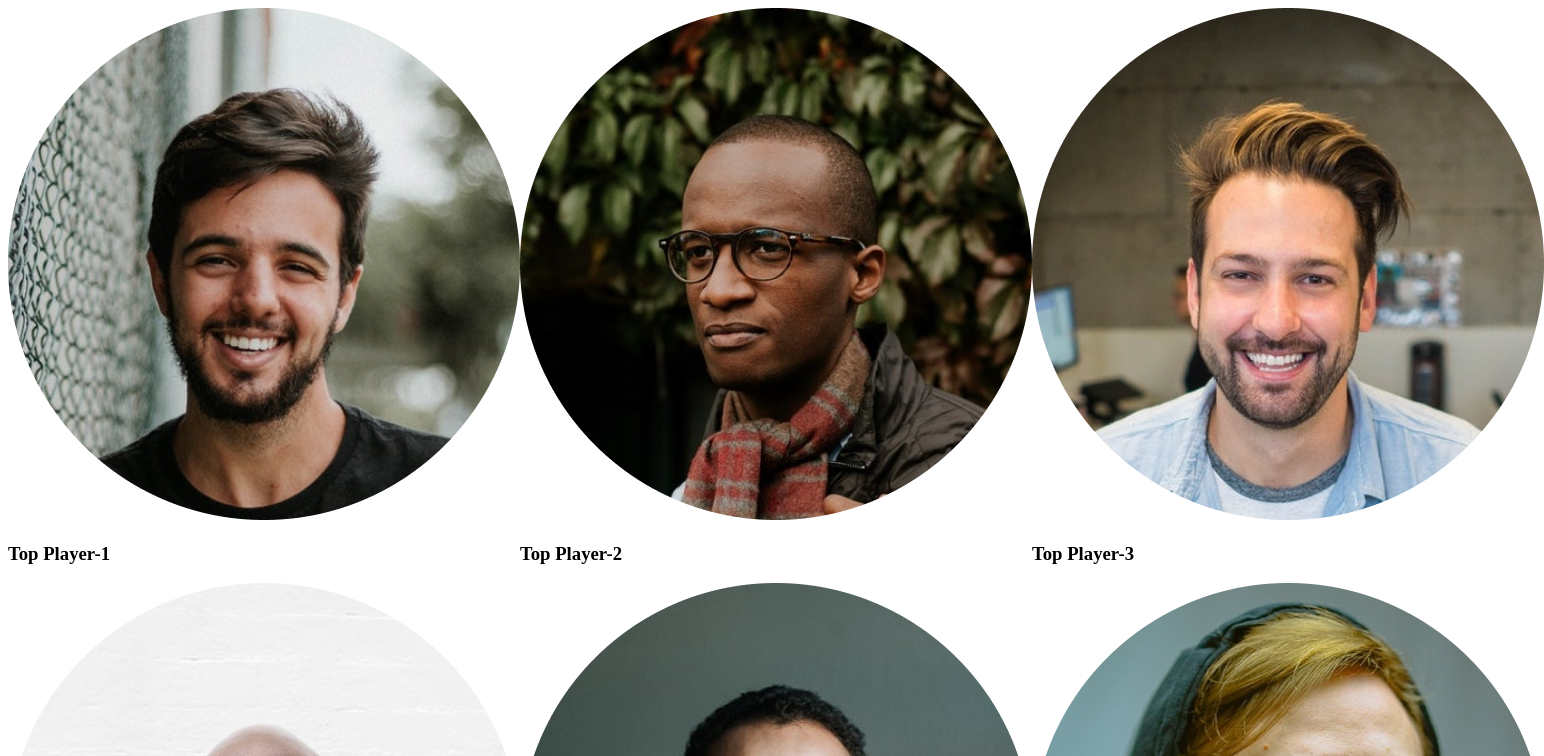
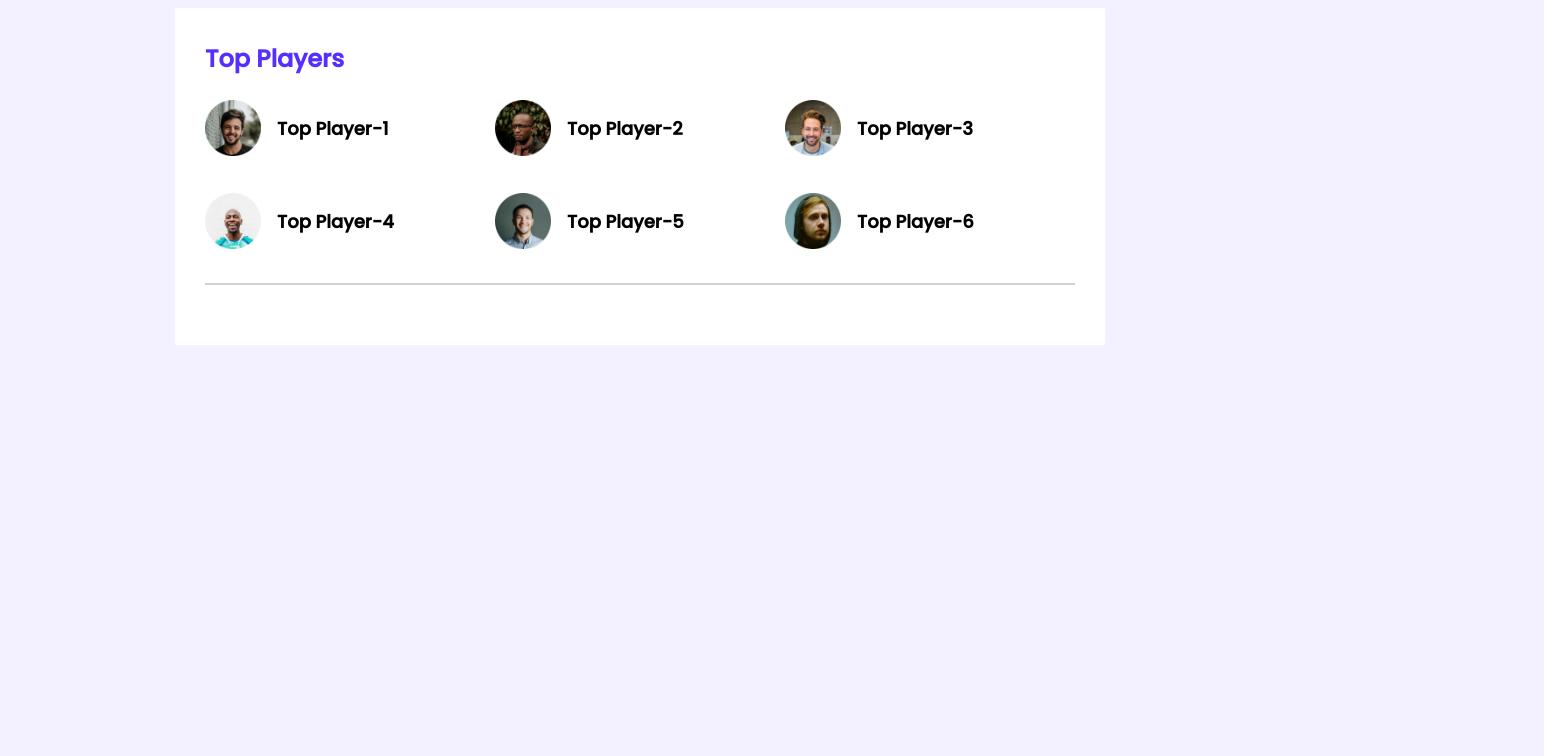
Before and after one commit to EkramH/leader-board, a plain HTML site: page index.html in a window 1280 px wide. Shown: the top 756 px of the page, 1544 px wide, since content can reach past the window. Drawn offline with Linux system fonts and the light colour scheme.

Commit message:
top-player

```diff
--- a/css/style.css
+++ b/css/style.css
@@ -1,5 +1,51 @@
+/* fonts */
+@import url("https://fonts.googleapis.com/css2?family=Poppins:wght@500&display=swap");
+
+/* common styles */
+body {
+  font-family: "Poppins", sans-serif;
+  background-color: #f3f1ff;
+}
+main {
+  display: flex;
+  justify-content: center;
+}
+
+.container {
+  background-color: #fff;
+  width: 870px;
+  padding: 30px;
+}
+
+hr {
+  border: 1px solid #d1d1d1;
+  margin: 30px 0;
+}
+
 /* Top players Style */
+.section-title {
+  color: #562eff;
+  font-size: 24px;
+  line-height: 36px;
+  margin-top: 3px;
+}
 .players {
   display: grid;
   grid-template-columns: repeat(3, 1fr);
+  grid-row-gap: 30px;
 }
+
+.player {
+  display: flex;
+  align-items: center;
+}
+
+.player img {
+  width: 56px;
+  height: 56px;
+}
+
+.player-name {
+  margin-left: 16px;
+  font-size: 18px;
+}
--- a/index.html
+++ b/index.html
@@ -11,35 +11,37 @@
 
     <main>
         <!-- top players and top blog -->
-        <section>
+        <section class="container">
             <div class="top-players">
+                <h2 class="section-title"> Top Players</h2>
                 <div class="players">
                     <div class="player">
                         <img src="img/players/player-1.png" alt="">
-                        <h3>Top Player-1</h3>
+                        <h3 class="player-name">Top Player-1</h3>
                     </div>
                     <div class="player">
                         <img src="img/players/player-2.png" alt="">
-                        <h3>Top Player-2</h3>
+                        <h3 class="player-name">Top Player-2</h3>
                     </div>
                     <div class="player">
                         <img src="img/players/player-3.png" alt="">
-                        <h3>Top Player-3</h3>
+                        <h3 class="player-name">Top Player-3</h3>
                     </div>
                     <div class="player">
                         <img src="img/players/player-4.png" alt="">
-                        <h3>Top Player-4</h3>
+                        <h3 class="player-name">Top Player-4</h3>
                     </div>
                     <div class="player">
                         <img src="img/players/player-5.png" alt="">
-                        <h3>Top Player-5</h3>
+                        <h3 class="player-name">Top Player-5</h3>
                     </div>
                     <div class="player">
                         <img src="img/players/player-6.png" alt="">
-                        <h3>Top Player-6</h3>
+                        <h3 class="player-name">Top Player-6</h3>
                     </div>
                 </div>
             </div>
+            <hr>
         </section>
     </main>
 
```
